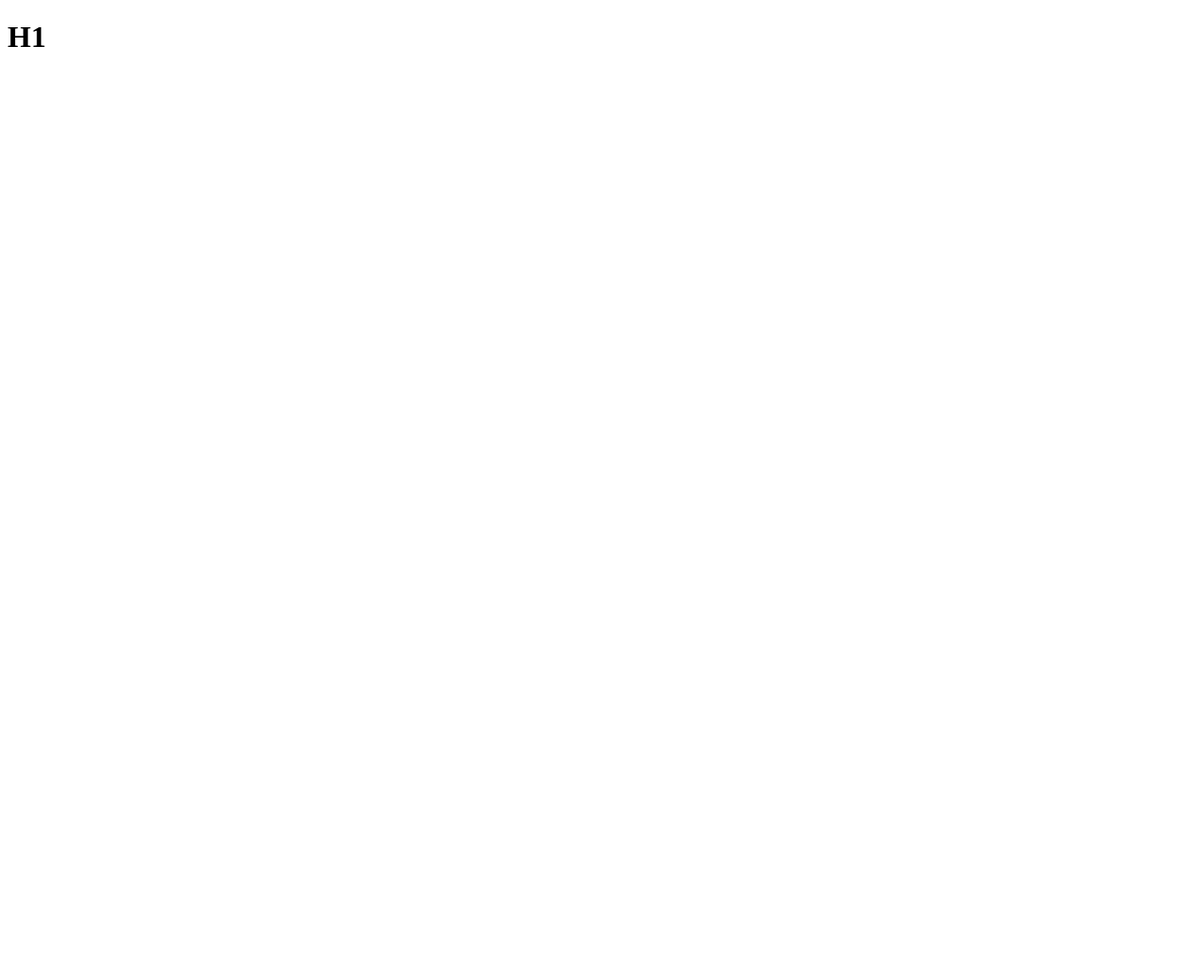
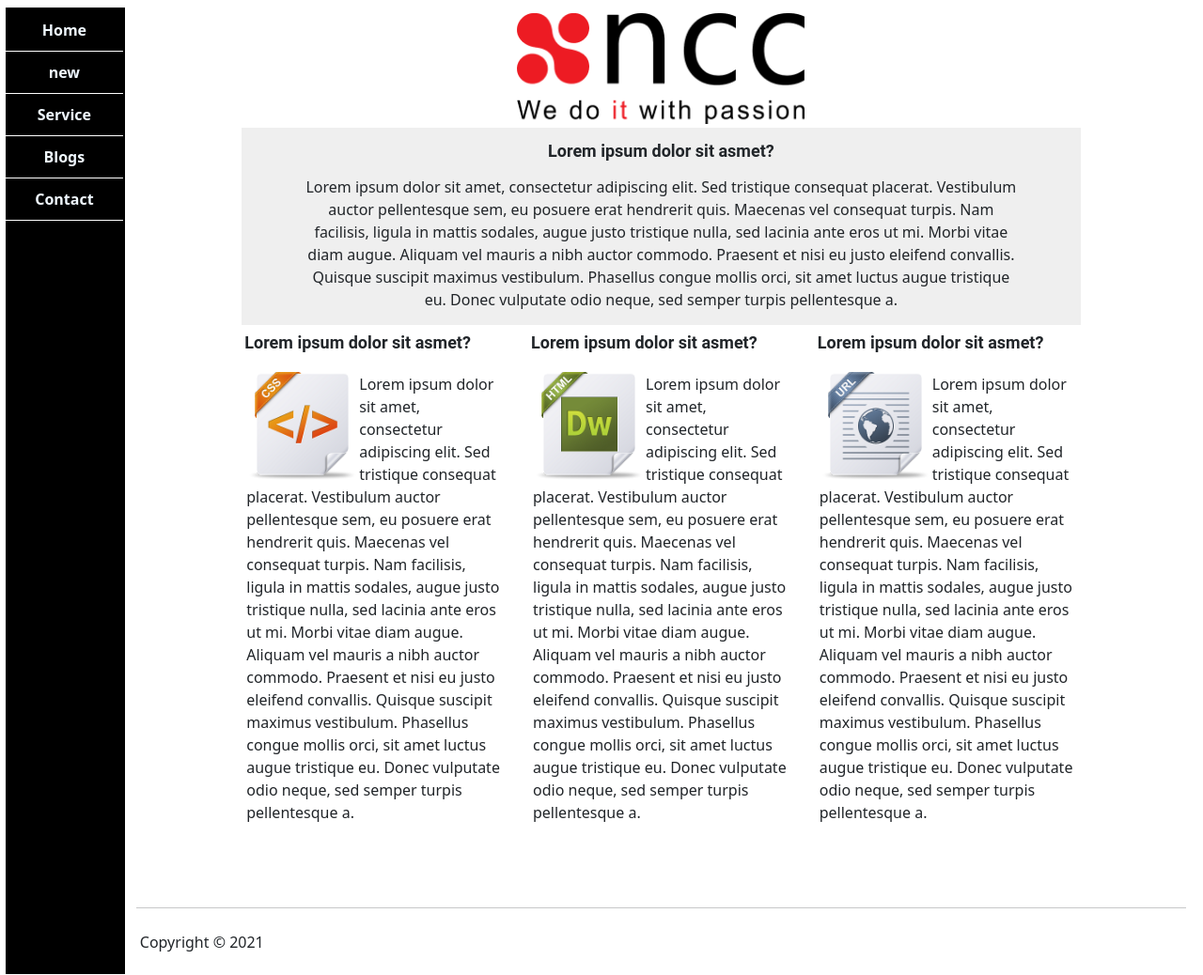
Before and after one commit to nguyenphuochien1609/nccsoft, a plain HTML site: page index.html in a window 1280 px wide. Shown: the whole page at 94% size. Before the commit the page ends 800 px from the top, so only its background shows below. Drawn offline with nearby package versions, Linux system fonts and the light colour scheme.

Commit message:
updatehien

```diff
--- a/index.css
+++ b/index.css
@@ -0,0 +1,73 @@
+*{
+	margin: 0;
+	position: 0;
+    box-sizing: border-box;
+    padding: 2px;
+}
+.dasboad-right{
+    background-color: black;
+    width: 10%;
+    padding: 0px;
+}
+.navbar-nav{
+    font-weight: 600;
+    color: aliceblue;
+}
+.nav-item{
+    border-bottom: 1px solid #fff;
+}
+.nav-link{
+    text-align: center;
+}
+.nav-item:hover{
+    background-color: #413b3b;
+}
+.header{
+    text-align: center;
+}
+.header img{
+
+    width: 310px;
+    height: 122px;
+
+}
+.dasboad-left{
+    width: 90%;
+}
+.heading{
+    background-color: #EFEFEF;
+    padding: 10px;
+    text-align: center;
+    height: 210px;
+    margin-left: 10%;
+    margin-right: 10%;
+}
+.contain{
+    margin-left: 50px;
+    margin-right: 50px;
+}
+.heading1{
+    /* width: 241px; */
+    height: 21px;
+    font-family: 'Roboto';
+    font-style: normal;
+    font-weight: 700;
+    font-size: 18px;
+    line-height: 21px;
+}
+.heading2{
+    text-align: center;
+}
+.content img{
+    min-width: 120px;
+    height: 120px;
+    float: left;
+}
+.footer{
+    font-size: 16px;
+}
+.contain1{
+    margin-left: 8%;
+    margin-right: 8%;
+    height: 600px;
+}
--- a/index.html
+++ b/index.html
@@ -5,8 +5,111 @@
     <meta http-equiv="X-UA-Compatible" content="IE=edge">
     <meta name="viewport" content="width=device-width, initial-scale=1.0">
     <title>Document</title>
+    <link href="https://cdn.jsdelivr.net/npm/bootstrap@5.2.3/dist/css/bootstrap.min.css" rel="stylesheet">
+    <script src="https://cdn.jsdelivr.net/npm/bootstrap@5.2.3/dist/js/bootstrap.bundle.min.js"></script>
+    <link rel="stylesheet" type="text/css" href="./index.css">
 </head>
 <body>
-    <h1>H1</h1>
+
+    <div class="container-fluid">
+        <div class="row">
+          <div class="col-sm-2 dasboad-right">
+            <ul class="navbar-nav">
+                <li class="nav-item">
+                    <a class="nav-link" href=""> Home</a>
+                </li>
+                <li class="nav-item" >
+                    <a class="nav-link" href="">new</a>
+                </li>
+                <li class="nav-item" >
+                    <a class="nav-link dasboard" href="">Service</a>
+                </li>
+                <li class="nav-item">
+                    <a class="nav-link" href="">Blogs</a>
+                </li>
+                <li class="nav-item">
+                    <a class="nav-link" href="">Contact</a>
+                </li>
+            </ul>
+
+          </div>
+          <div class="col-sm-10 dasboad-left">
+            <div class="header">
+                <img src="./image/logoNCC.png">
+            </div>
+            <div class="heading">
+                <div class="contain" >
+                    <P class="heading1">Lorem ipsum dolor sit asmet?</P>
+                    <p class="heading2">Lorem ipsum dolor sit amet, consectetur adipiscing elit. Sed tristique consequat placerat.
+                        Vestibulum auctor pellentesque sem, eu posuere erat hendrerit quis. Maecenas vel consequat turpis.
+                         Nam facilisis, ligula in mattis sodales, augue justo tristique nulla, sed lacinia ante eros ut mi.
+                         Morbi vitae diam augue. Aliquam vel mauris a nibh auctor commodo. Praesent et nisi eu justo eleifend
+                         convallis. Quisque suscipit maximus vestibulum. Phasellus congue mollis orci, sit amet luctus augue
+                         tristique eu. Donec vulputate odio neque, sed semper turpis pellentesque a.</p>
+                </div>
+
+
+            </div>
+
+
+            <div class="container">
+                <div class="row contain1" >
+                    <div class="col-md-4">
+                        <P class="heading1">Lorem ipsum dolor sit asmet?</P>
+                        <div class="content">
+                            <div>
+                                <img  src="./image/css-icon 1.png">
+                            </div>
+                            <p class="menu">Lorem ipsum dolor sit amet, consectetur adipiscing elit. Sed tristique consequat placerat.
+                                Vestibulum auctor pellentesque sem, eu posuere erat hendrerit quis. Maecenas vel consequat turpis.
+                                 Nam facilisis, ligula in mattis sodales, augue justo tristique nulla, sed lacinia ante eros ut mi.
+                                 Morbi vitae diam augue. Aliquam vel mauris a nibh auctor commodo. Praesent et nisi eu justo eleifend
+                                 convallis. Quisque suscipit maximus vestibulum. Phasellus congue mollis orci, sit amet luctus augue
+                                 tristique eu. Donec vulputate odio neque, sed semper turpis pellentesque a.</p>
+                        </div>
+                    </div>
+
+                    <div class="col-md-4">
+                        <P class="heading1">Lorem ipsum dolor sit asmet?</P>
+                        <div class="content">
+                            <div>
+                                <img  src="./image/html-icon 2.png">
+                            </div>
+                            <p class="menu">Lorem ipsum dolor sit amet, consectetur adipiscing elit. Sed tristique consequat placerat.
+                                Vestibulum auctor pellentesque sem, eu posuere erat hendrerit quis. Maecenas vel consequat turpis.
+                                 Nam facilisis, ligula in mattis sodales, augue justo tristique nulla, sed lacinia ante eros ut mi.
+                                 Morbi vitae diam augue. Aliquam vel mauris a nibh auctor commodo. Praesent et nisi eu justo eleifend
+                                 convallis. Quisque suscipit maximus vestibulum. Phasellus congue mollis orci, sit amet luctus augue
+                                 tristique eu. Donec vulputate odio neque, sed semper turpis pellentesque a.</p>
+                        </div>
+                    </div>
+
+                    <div class="col-md-4">
+                        <P class="heading1">Lorem ipsum dolor sit asmet?</P>
+                        <div class="content">
+                            <div>
+                                <img  src="./image/url-icon 3.png">
+                            </div>
+                            <p class="menu">Lorem ipsum dolor sit amet, consectetur adipiscing elit. Sed tristique consequat placerat.
+                                Vestibulum auctor pellentesque sem, eu posuere erat hendrerit quis. Maecenas vel consequat turpis.
+                                 Nam facilisis, ligula in mattis sodales, augue justo tristique nulla, sed lacinia ante eros ut mi.
+                                 Morbi vitae diam augue. Aliquam vel mauris a nibh auctor commodo. Praesent et nisi eu justo eleifend
+                                 convallis. Quisque suscipit maximus vestibulum. Phasellus congue mollis orci, sit amet luctus augue
+                                 tristique eu. Donec vulputate odio neque, sed semper turpis pellentesque a.</p>
+                        </div>
+                    </div>
+                </div>
+
+            </div>
+            <hr>
+
+            <div class="footer">
+                <p>Copyright © 2021</p>
+
+            </div>
+          </div>
+
+        </div>
+      </div>
 </body>
 </html>
```
Also changed, not shown: image/css-icon 1.png (added), image/html-icon 2.png (added), image/logoNCC.png (added), image/url-icon 3.png (added).
